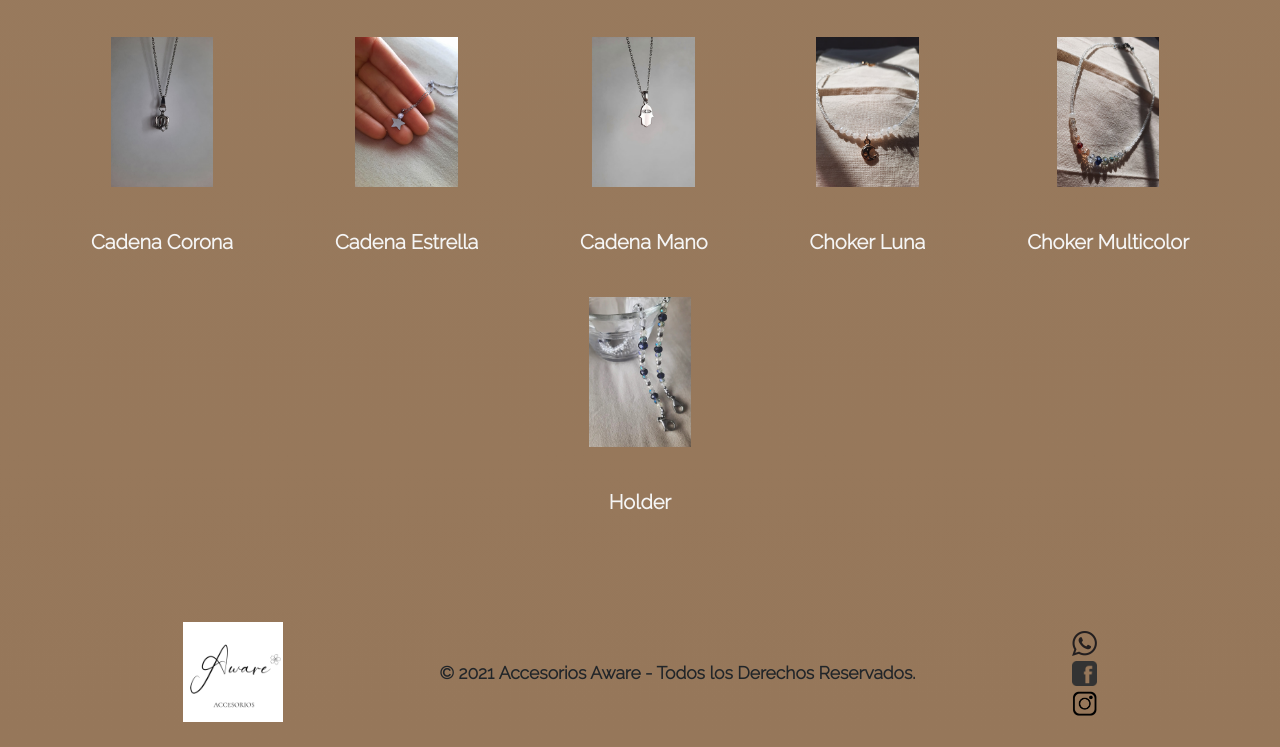
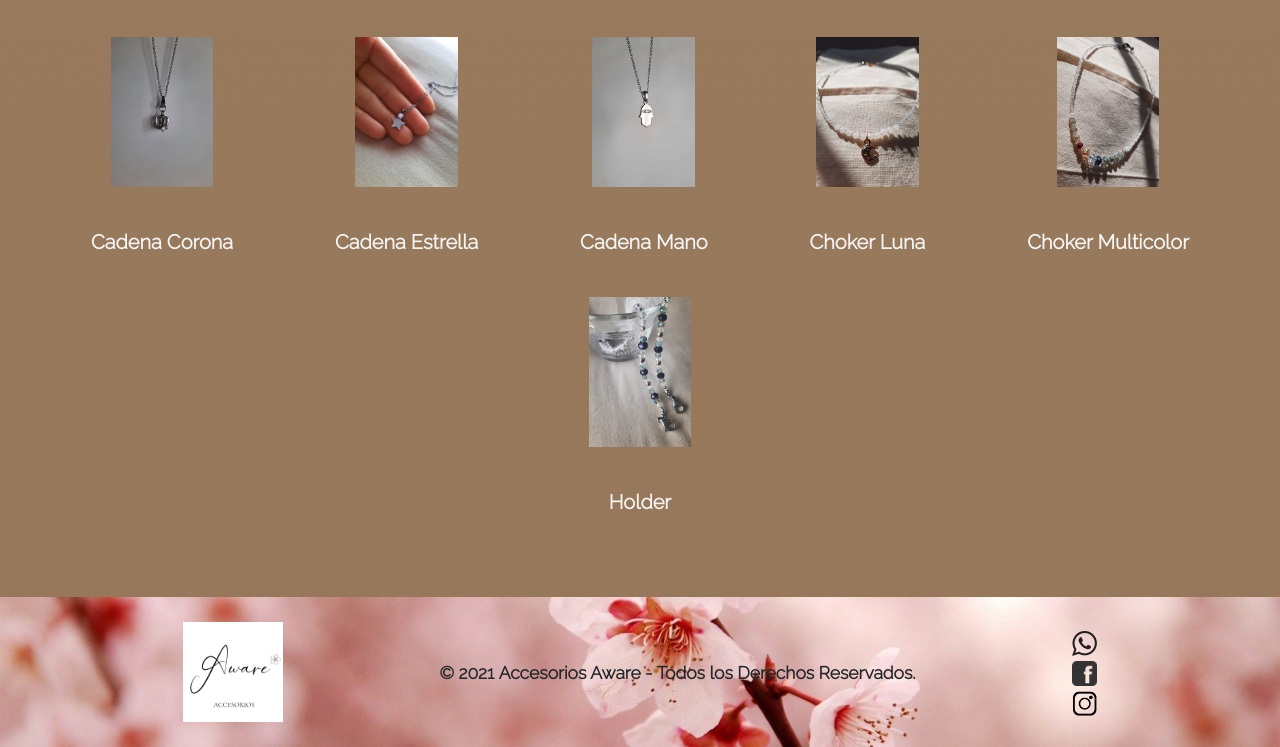
Before and after one commit to karentamae/ProyectoFinal, a website: page index.html in a window 1280 px wide. Shown: the part 3376-4123 px from the top of the page. Drawn offline with nearby package versions, Linux system fonts and the light colour scheme; files that its build step writes are made by us from their sources; the site is published under a folder, as on GitHub Pages, so addresses that start at the root find nothing.

Commit message:
Arreglo imagen de fondo footer

```diff
--- a/scss/_footer.scss
+++ b/scss/_footer.scss
@@ -1,6 +1,6 @@
 footer {
     height: 150px;
-    background-image: url(/Img/sakura.jpg);
+    background-image: url(../Img/sakura.jpg);
     background-repeat: no-repeat;
     background-position: center;
     background-size: cover;
```
